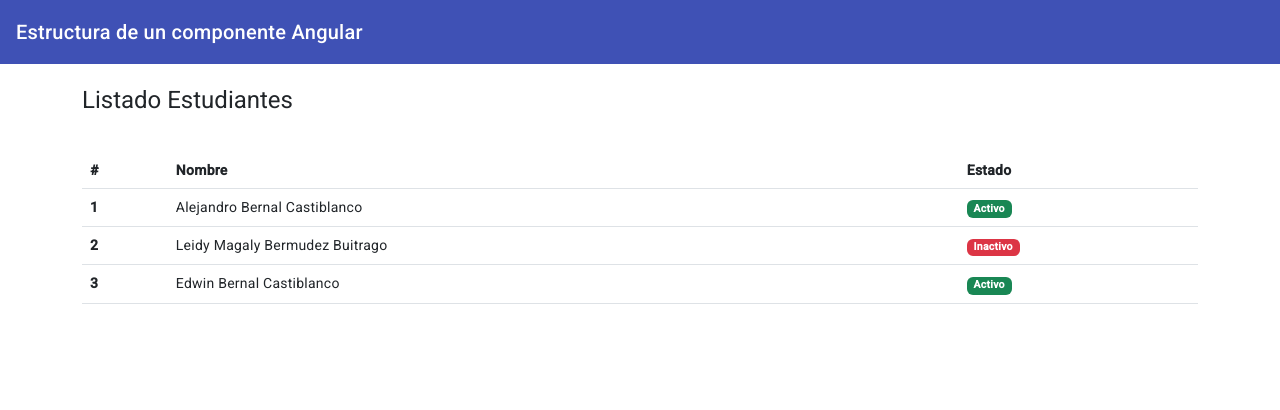
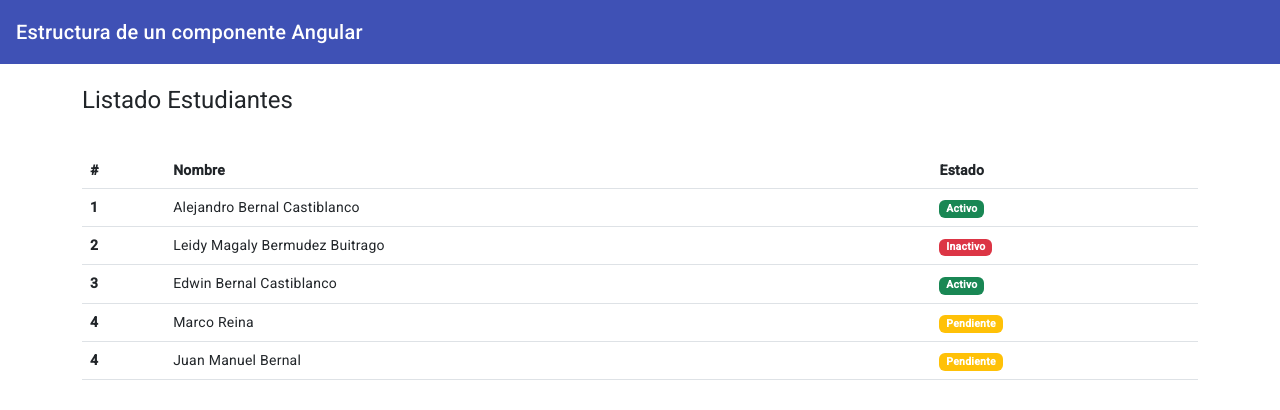
Before and after one commit to albernalca/Angular, an Angular app: page / in a window 1280 px wide. Shown: the top 410 px of the page. Built offline with nearby package versions, Linux system fonts and the light colour scheme.

Commit message:
Directiva [ngSwitch], *ngSwitchCase

```diff
--- a/src/app/app.component.html
+++ b/src/app/app.component.html
@@ -20,13 +20,20 @@
       </thead>
       <tbody>
         <!--Utilizo ngFor para iterar sobre el arreglo listaEstudiantes -->
-        <tr *ngFor="let estudiante of listaEstudiantes">
+        <!--con la directiva [ngSwitch=] evaluo el estado del estudiante-->
+        <tr *ngFor="let estudiante of listaEstudiantes" [ngSwitch]="estudiante.estado">
           <th scope="row">{{estudiante.id}}</th>
           <td>{{estudiante.nombre}}</td>
 
-          <!--Directiva [ngClass] con condicional-->
+          <!--Directiva estructural *ngSwitchCase para cada estado asigno una clase diferente -->
           <td>
-            <span [ngClass]=" estudiante.estado === 'Activo' ? 'badge bg-success' : 'badge bg-danger'">
+            <span *ngSwitchCase="'Activo'" class="badge bg-success">
+              {{estudiante.estado}}
+            </span>
+            <span *ngSwitchCase="'Inactivo'" class="badge bg-danger">
+              {{estudiante.estado}}
+            </span>
+            <span *ngSwitchCase="'Pendiente'" class="badge bg-warning">
               {{estudiante.estado}}
             </span>
           </td>
--- a/src/app/app.component.ts
+++ b/src/app/app.component.ts
@@ -14,7 +14,10 @@ export class AppComponent {
   listaEstudiantes: any[]=[
     {id:1, nombre: 'Alejandro Bernal Castiblanco', estado:'Activo'},
     {id:2, nombre: 'Leidy Magaly Bermudez Buitrago', estado:'Inactivo'},
-    {id:3, nombre: 'Edwin Bernal Castiblanco', estado:'Activo'}
+    {id:3, nombre: 'Edwin Bernal Castiblanco', estado:'Activo'},
+    {id:4, nombre: 'Marco Reina', estado:'Pendiente'},
+    {id:4, nombre: 'Juan Manuel Bernal', estado:'Pendiente'},
+
   ]
 
 }
```
